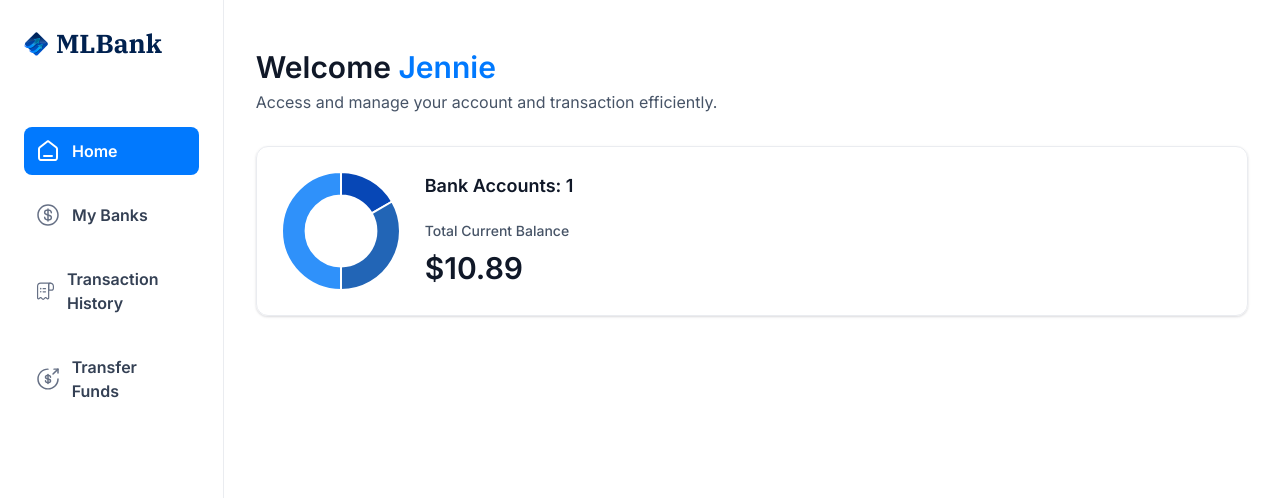
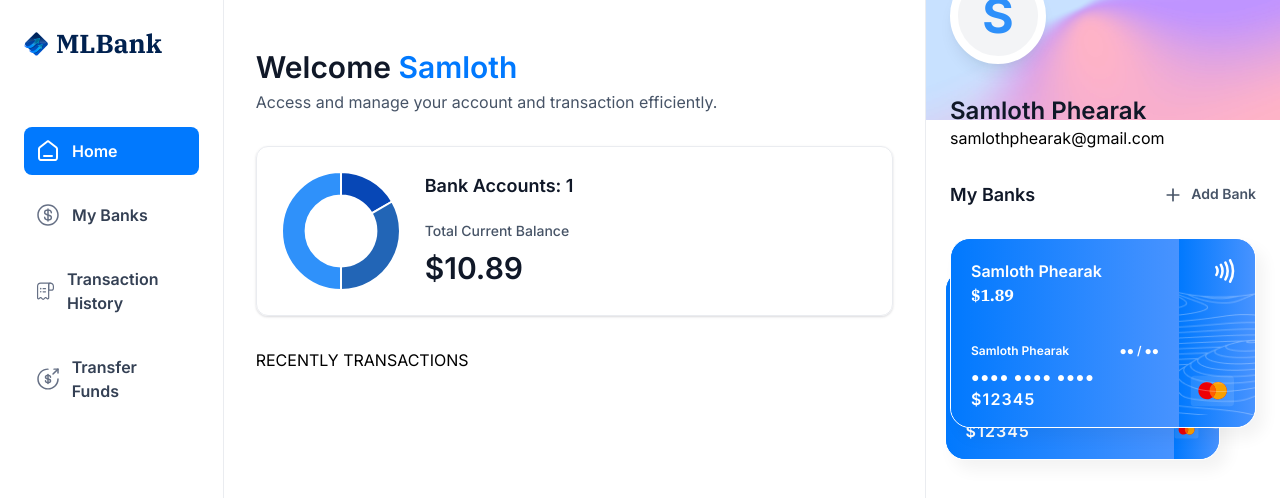
Before and after one commit to Samlothphearak/MoonlightBank, a Next.js app: page / in a window 1280 px wide. Shown: the top 498 px of the page. Built offline with nearby package versions, Linux system fonts and the light colour scheme.

Commit message:
implement the complete layout

```diff
--- /dev/null
+++ b/app/(root)/my-banks/page.tsx
@@ -0,0 +1,9 @@
+import React from 'react'
+
+const MyBanks = () => {
+  return (
+    <div>MyBanks</div>
+  )
+}
+
+export default MyBanks
--- a/app/(root)/page.tsx
+++ b/app/(root)/page.tsx
@@ -1,9 +1,9 @@
-import HeaderBox from '@/components/HeaderBox';
-import TotalBalanceBox from '@/components/TotalBalanceBox';
-
+import HeaderBox from "@/components/HeaderBox";
+import RightSidebar from "@/components/RightSidebar";
+import TotalBalanceBox from "@/components/TotalBalanceBox";
 
 const Home = () => {
-    const loggedIn = { firstName: 'Jennie'}; // Fixed missing quote and completed LastName
+  const loggedIn = { firstName: "Samloth", lastName: 'Phearak', email: 'samlothphearak@gmail.com'}; // Fixed missing quote and completed LastName
 
   return (
     <section className="home">
@@ -13,17 +13,24 @@
             type="greeting"
             title="Welcome"
             subtext="Your digital banking experience"
-                        user={loggedIn?.firstName || 'Guest'} // Dynamically sets user prop
+            user={loggedIn?.firstName || "Guest"} // Dynamically sets user prop
             subtext="Access and manage your account and transaction efficiently."
           />
 
           <TotalBalanceBox
-                    accounts = {[]}
+            accounts={[]}
             totalBank={1}
-                    totalCurrentBalance= {10.89}
+            totalCurrentBalance={10.89}
           />
         </header>
+        RECENTLY TRANSACTIONS
       </div>
+
+      <RightSidebar
+        user={loggedIn}
+        transactions={[]}
+        banks={[{ currentBalance:1.89},{ currentBalance:1.78}]} // Make sure this is correctly typed
+      />
     </section>
   );
 };
--- /dev/null
+++ b/app/(root)/payment-transfer/page.tsx
@@ -0,0 +1,9 @@
+import React from 'react'
+
+const Transfer = () => {
+  return (
+    <div>Transfer</div>
+  )
+}
+
+export default Transfer
--- /dev/null
+++ b/app/(root)/transaction-history/page.tsx
@@ -0,0 +1,9 @@
+import React from 'react'
+
+const TransactionHistory = () => {
+  return (
+    <div>TransactionHistory</div>
+  )
+}
+
+export default TransactionHistory
--- /dev/null
+++ b/components/BankCard.tsx
@@ -0,0 +1,62 @@
+import { formatAmount } from "@/lib/utils";
+import Image from "next/image";
+import Link from "next/link";
+import React from "react";
+
+const BankCard = ({ account, userName, showBalance = true, }: CreditCardProps) => {
+  return (
+    <div className="flex flex-col">
+      <Link href="/" className="bank-card">
+        <div className="bank-card_content">
+          <div>
+            <h1 className="text-16 font-semibold text-white">
+              {account.name || userName}
+            </h1>
+            <p className="font-ibm-plex-serif font-black text-white">
+              {formatAmount(account.currentBalance)}
+            </p>
+          </div>
+          <article className="flex flex-col gap-2">
+            <div className="flex justify-between">
+              <h1 className="text-12 font-semibold text-white">
+                {userName}
+              </h1>
+              <h2 className="text-12 font-semibold text-white">
+                ●● / ●●
+              </h2>
+            </div>
+            <p className="text-14 font-semibold tracking-[1.1px] text-white">
+              ●●●● ●●●● ●●●● <span className="text-16">${12345}</span>
+            </p>
+          </article>
+        </div>
+
+        <div className="bank-card_icon">
+          <Image
+            src="/icons/Paypass.svg"
+            width={20}
+            height={20}
+            alt="pay"
+          />
+          <Image
+            src="/icons/mastercard.svg"
+            width={45}
+            height={32}
+            alt="mastercard"
+            className="ml-5"
+          />
+        </div>
+        <Image
+          src="/icons/lines.png"
+          width={316}
+          height={190}
+          alt="lines"
+          className="absolute top-0 left-0"
+        />
+      </Link>
+      {/*copy*/}
+    </div>
+  )
+};
+
+export default BankCard;
--- /dev/null
+++ b/components/RightSidebar.tsx
@@ -0,0 +1,62 @@
+import Image from "next/image";
+import Link from "next/link";
+import React from "react";
+import BankCard from "./BankCard";
+
+const RightSidebar = ({ user, transactions, banks }: RightSidebarProps) => {
+  return (
+    <aside className="right-sidebar">
+      <section className="flex flex-col pb-8">
+        <div className="profile-banner">
+          <div className="profile">
+            <div className="profile-img">
+              <span className="text-5xl font-bold text-blue-500">
+                {user.firstName[0]}
+              </span>
+            </div>
+            <div className="profile-details">
+              <h1 className="profile-name">
+                {user.firstName} {user.lastName}
+              </h1>
+              <p className="profile-gmail">{user.email}</p>
+            </div>
+          </div>
+        </div>
+      </section>
+      <section className="banks">
+        <div className="flex w-full justify-between">
+          <h2 className="header-2">My Banks</h2>
+          <Link href="/" className="flex gap-2">
+            <Image src="/icons/plus.svg" width={20} height={20} alt="plus" />
+            <h2 className="text-14 font-semibold text-gray-600">Add Bank</h2>
+          </Link>
+        </div>
+
+        {banks?.length > 0 && (
+          <div className="relative flex flex-1 flex-col items-center justify-center gap-5">
+            <div className="relative z-10">
+              <BankCard
+                key={banks[0].$id}
+                account={banks[0]}
+                userName={`${user.firstName} ${user.lastName}`}
+                showBalance={false}
+              />
+            </div>
+            {banks[1] && (
+              <div className="absolute right-9 top-8 z-0 w-[90%]">
+                <BankCard
+                  key={banks[1].$id}
+                  account={banks[1]}
+                  userName={`${user.firstName} ${user.lastName}`}
+                  showBalance={false}
+                />{" "}
+              </div>
+            )}
+          </div>
+        )}
+      </section>
+    </aside>
+  );
+};
+
+export default RightSidebar;
```
Lines whose indentation alone changed are shown as unchanged.
